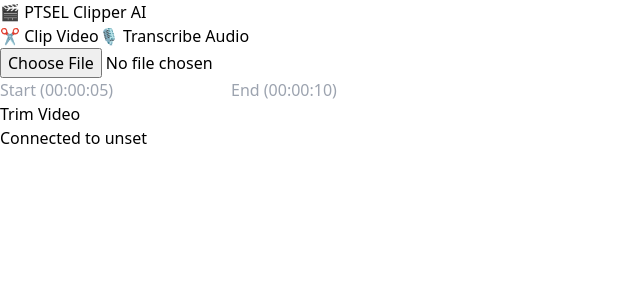
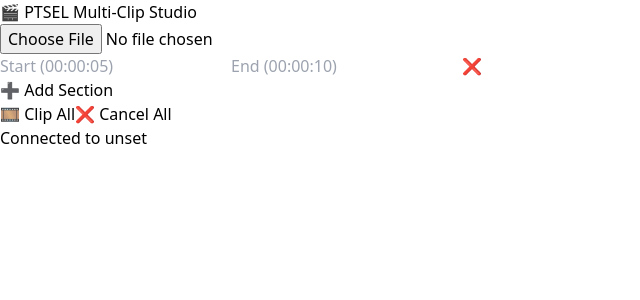
Before and after one commit to offers-png/clipper-frontend, a React (Vite) app: page / in a window 1280 px wide. Shown: the top 300 px of the page, without its empty margins (0-640 px from the left). Built offline with nearby package versions, Linux system fonts and the light colour scheme; no server answers.

Commit message:
Update App.jsx

```diff
--- a/src/App.jsx
+++ b/src/App.jsx
@@ -1,50 +1,64 @@
-import { useState } from "react";
+import { useState, useRef } from "react";
 
 function App() {
   const API_BASE = import.meta.env.VITE_API_BASE || "https://clipper-api-final-1.onrender.com";
 
   const [file, setFile] = useState(null);
-  const [start, setStart] = useState("");
-  const [end, setEnd] = useState("");
-  const [output, setOutput] = useState(null);
-  const [transcript, setTranscript] = useState("");
+  const [sections, setSections] = useState([{ start: "", end: "" }]);
   const [loading, setLoading] = useState(false);
-  const [mode, setMode] = useState("clip"); // 'clip' or 'transcribe'
+  const [outputUrl, setOutputUrl] = useState(null);
+  const abortController = useRef(null);
 
-  const handleUpload = async () => {
-    if (!file) return alert("Please choose a file first.");
+  const addSection = () => {
+    if (sections.length >= 5) return alert("Maximum 5 sections allowed");
+    setSections([...sections, { start: "", end: "" }]);
+  };
+
+  const removeSection = (index) => {
+    const updated = sections.filter((_, i) => i !== index);
+    setSections(updated);
+  };
+
+  const updateSection = (index, field, value) => {
+    const updated = [...sections];
+    updated[index][field] = value;
+    setSections(updated);
+  };
+
+  const cancelAll = () => {
+    if (abortController.current) {
+      abortController.current.abort();
+      alert("⛔ Clipping canceled.");
+      setLoading(false);
+    }
+  };
+
+  const handleClipAll = async () => {
+    if (!file) return alert("Please select a file first!");
+    if (sections.some(s => !s.start || !s.end)) return alert("All sections need start and end times.");
+
     setLoading(true);
-    setOutput(null);
-    setTranscript("");
+    setOutputUrl(null);
+    abortController.current = new AbortController();
 
     try {
       const formData = new FormData();
       formData.append("file", file);
+      formData.append("sections", JSON.stringify(sections));
 
-      let endpoint = "";
-      if (mode === "clip") {
-        if (!start || !end) return alert("Enter start and end times (e.g. 00:00:05 and 00:00:10)");
-        formData.append("start", start);
-        formData.append("end", end);
-        endpoint = "/clip";
-      } else {
-        endpoint = "/transcribe";
-      }
-
-      const res = await fetch(`${API_BASE}${endpoint}`, { method: "POST", body: formData });
+      const res = await fetch(`${API_BASE}/clip_multi`, {
+        method: "POST",
+        body: formData,
+        signal: abortController.current.signal
+      });
 
       if (!res.ok) throw new Error("Server error");
-      if (mode === "clip") {
-        // download trimmed video
+
       const blob = await res.blob();
       const url = URL.createObjectURL(blob);
-        setOutput(url);
-      } else {
-        const data = await res.json();
-        setTranscript(data.text || "(No text detected)");
-      }
+      setOutputUrl(url);
     } catch (err) {
-      alert("Error: " + err.message);
+      if (err.name !== "AbortError") alert("❌ Error: " + err.message);
     } finally {
       setLoading(false);
     }
@@ -52,68 +66,74 @@ function App() {
 
   return (
     <div className="min-h-screen bg-gray-100 flex flex-col items-center justify-center p-8 text-gray-800">
-      <h1 className="text-4xl font-bold mb-6">🎬 PTSEL Clipper AI</h1>
+      <h1 className="text-4xl font-bold mb-6">🎬 PTSEL Multi-Clip Studio</h1>
 
-      <div className="bg-white shadow-lg rounded-2xl p-6 w-full max-w-xl space-y-4">
-        <div className="flex space-x-2 justify-center">
-          <button
-            className={`px-4 py-2 rounded-lg ${mode === "clip" ? "bg-blue-600 text-white" : "bg-gray-200"}`}
-            onClick={() => setMode("clip")}
-          >
-            ✂️ Clip Video
-          </button>
-          <button
-            className={`px-4 py-2 rounded-lg ${mode === "transcribe" ? "bg-green-600 text-white" : "bg-gray-200"}`}
-            onClick={() => setMode("transcribe")}
-          >
-            🎙️ Transcribe Audio
-          </button>
-        </div>
-
+      <div className="bg-white shadow-xl rounded-2xl p-6 w-full max-w-2xl space-y-4">
         <input
           type="file"
-          accept="video/*,audio/*"
+          accept="video/*"
           onChange={(e) => setFile(e.target.files[0])}
           className="block w-full p-2 border rounded"
         />
 
-        {mode === "clip" && (
-          <div className="flex space-x-2">
+        {sections.map((section, i) => (
+          <div key={i} className="flex items-center space-x-2">
             <input
               placeholder="Start (00:00:05)"
-              value={start}
-              onChange={(e) => setStart(e.target.value)}
+              value={section.start}
+              onChange={(e) => updateSection(i, "start", e.target.value)}
               className="flex-1 p-2 border rounded"
             />
             <input
               placeholder="End (00:00:10)"
-              value={end}
-              onChange={(e) => setEnd(e.target.value)}
+              value={section.end}
+              onChange={(e) => updateSection(i, "end", e.target.value)}
               className="flex-1 p-2 border rounded"
             />
+            <button
+              className="bg-red-500 text-white px-3 py-1 rounded hover:bg-red-600"
+              onClick={() => removeSection(i)}
+            >
+              ❌
+            </button>
           </div>
-        )}
+        ))}
 
+        <div className="flex justify-between items-center">
           <button
-          onClick={handleUpload}
+            onClick={addSection}
+            className="bg-gray-200 px-4 py-2 rounded hover:bg-gray-300"
+          >
+            ➕ Add Section
+          </button>
+          <div className="space-x-2">
+            <button
+              onClick={handleClipAll}
               disabled={loading}
-          className="w-full py-2 bg-indigo-600 text-white rounded-lg hover:bg-indigo-700 disabled:opacity-50"
+              className="bg-indigo-600 text-white px-4 py-2 rounded hover:bg-indigo-700 disabled:opacity-50"
             >
-          {loading ? "Processing..." : mode === "clip" ? "Trim Video" : "Transcribe Audio"}
+              {loading ? "Processing..." : "🎞️ Clip All"}
             </button>
+            <button
+              onClick={cancelAll}
+              disabled={!loading}
+              className="bg-red-600 text-white px-4 py-2 rounded hover:bg-red-700 disabled:opacity-50"
+            >
+              ❌ Cancel All
+            </button>
+          </div>
+        </div>
 
-        {/* --- Output section --- */}
-        {output && (
-          <div className="mt-4">
-            <h2 className="font-semibold mb-2">Trimmed Result 🎞️</h2>
-            <video controls src={output} className="w-full rounded-lg" />
-          </div>
-        )}
-
-        {transcript && (
-          <div className="mt-4">
-            <h2 className="font-semibold mb-2">Transcription 📝</h2>
-            <pre className="bg-gray-50 p-3 rounded text-sm whitespace-pre-wrap">{transcript}</pre>
+        {outputUrl && (
+          <div className="mt-6">
+            <h2 className="font-semibold mb-2">🎁 Download Your Clips (ZIP)</h2>
+            <a
+              href={outputUrl}
+              download="clips_bundle.zip"
+              className="text-blue-600 underline"
+            >
+              Download ZIP
+            </a>
           </div>
         )}
       </div>
```
Lines whose indentation alone changed are shown as unchanged.
